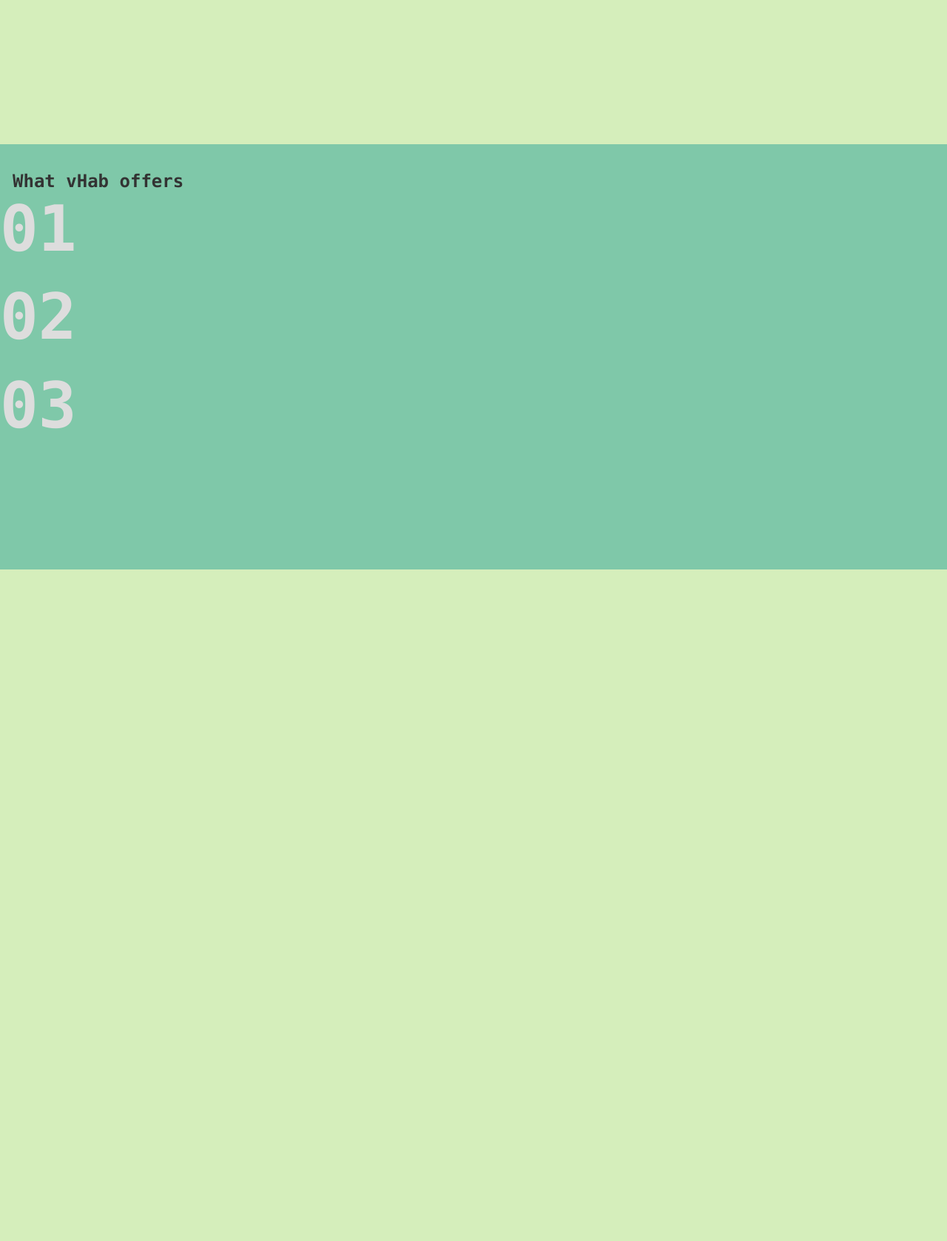
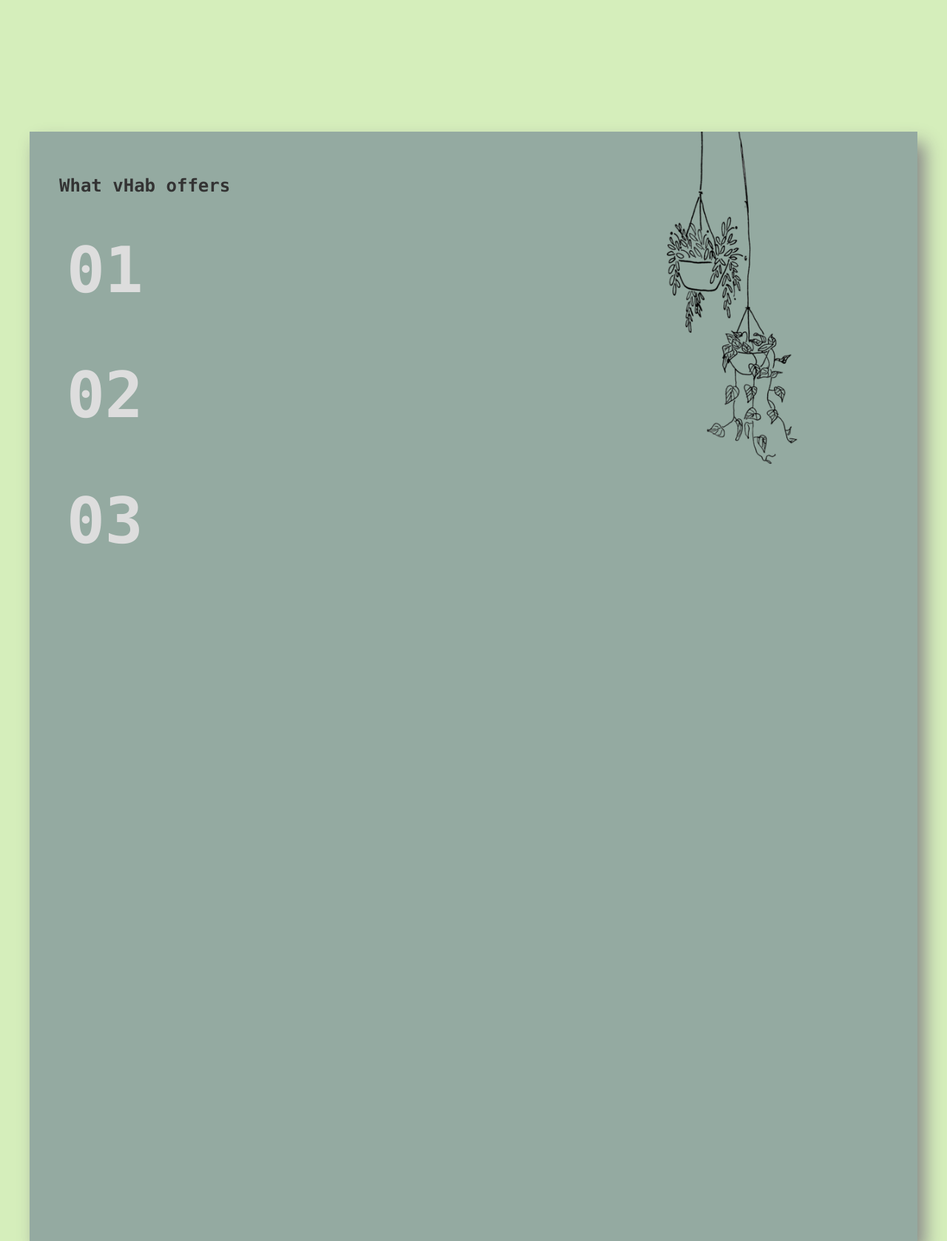
Before and after one commit to chrisprof/vhab, a Flask app: page / in a window 1280 px wide. Shown: the part 1435-3113 px from the top of the page at 74% size. Before the commit the page ends 2205 px from the top, so only its background shows below. Run offline with Flask 2, Linux system fonts and the light colour scheme.

Commit message:
Improved "What vHab offers"

```diff
--- a/website/static/css/style.css
+++ b/website/static/css/style.css
@@ -1,5 +1,9 @@
 body {
   background-color: #d5eebb;
+}
+
+#HomeBody {
+  height: 3000px;
 }
 
 * {
@@ -33,6 +37,21 @@ body {
   margin-top: 100px;
 }
 
+#BWVine {
+  float: right;
+  width: auto;
+  height: 500px;
+  margin-right: 200px;
+  margin-top:0px;
+}
+
+#CleanLeaf {
+  float: left;
+  width: auto;
+  height: 350px;
+  margin-left: 10px;
+}
+
 #WelcomeDiv {
   width: 600px;
   height: 500px;
@@ -51,14 +70,18 @@ body {
 }
 
 .section {
-  margin-top: 17px;
-  background-color: #7fc8a9;
+  background-color: #94AAA1;
+  width: 1200px;
+  height: 1500px;
   padding: 1.2rem 0 9.6rem 0;
+  margin-left: auto;
+  margin-right: auto;
+  box-shadow: 10px 15px 23px #888888;
 }
 
 .section-header {
-  margin-top: 17px;
-  margin-left: 17px;
+  margin-top: 40px;
+  margin-left: 40px;
   font-weight: 700;
   color: #333;
 }
@@ -68,6 +91,8 @@ body {
   font-weight: 600;
   color: #ddd;
   margin-bottom: 1.2rem;
+  padding-left: 50px;
+  padding-top: 50px;
 }
 
 .step-img-box {
--- a/website/templates/base.html
+++ b/website/templates/base.html
@@ -20,7 +20,7 @@
     <title>{% block tittle %}{% endblock %}</title>
   </head>
   <body>
-    <title>Omnifood &mdash; Never cook again!</title>
+    <title> vHab &mdash; See a Better You!</title>
   </head>
   <body>
     <header class="header">
--- a/website/templates/home.html
+++ b/website/templates/home.html
@@ -1,6 +1,7 @@
 {% extends "base.html" %} {% block tittle %} Home {% endblock %} {% block
 content%}
 
+<body id = 'HomeBody'>
 <div>
   <img
     src="{{ url_for('static', filename='images/Addiction.png')}}"
@@ -32,6 +33,10 @@ content%}
     General info, including links/numbers to certified professionals if needed.
   </p>
 </div>
+  <img
+  src="{{ url_for('static', filename='images/BlackWhiteVines.png')}}"
+  id="BWVine"
+  />
 <section id="sect1" class="section">
   <h1 class="section-header">What vHab offers</h1>
   <!-- STEP 01 -->
@@ -45,6 +50,9 @@ content%}
     <p class="step-number">03</p>
   </div>
 </section>
+
+</div>
 <script     src="{{ url_for('static', filename='js/home.js')}}"></script>
 
+</body>
 {% endblock %}
```
Also changed, not shown: website/static/images/BlackWhiteVines.png (added), website/static/images/CleanLeaf.png (added), website/static/images/GrapeVine.png (added).
